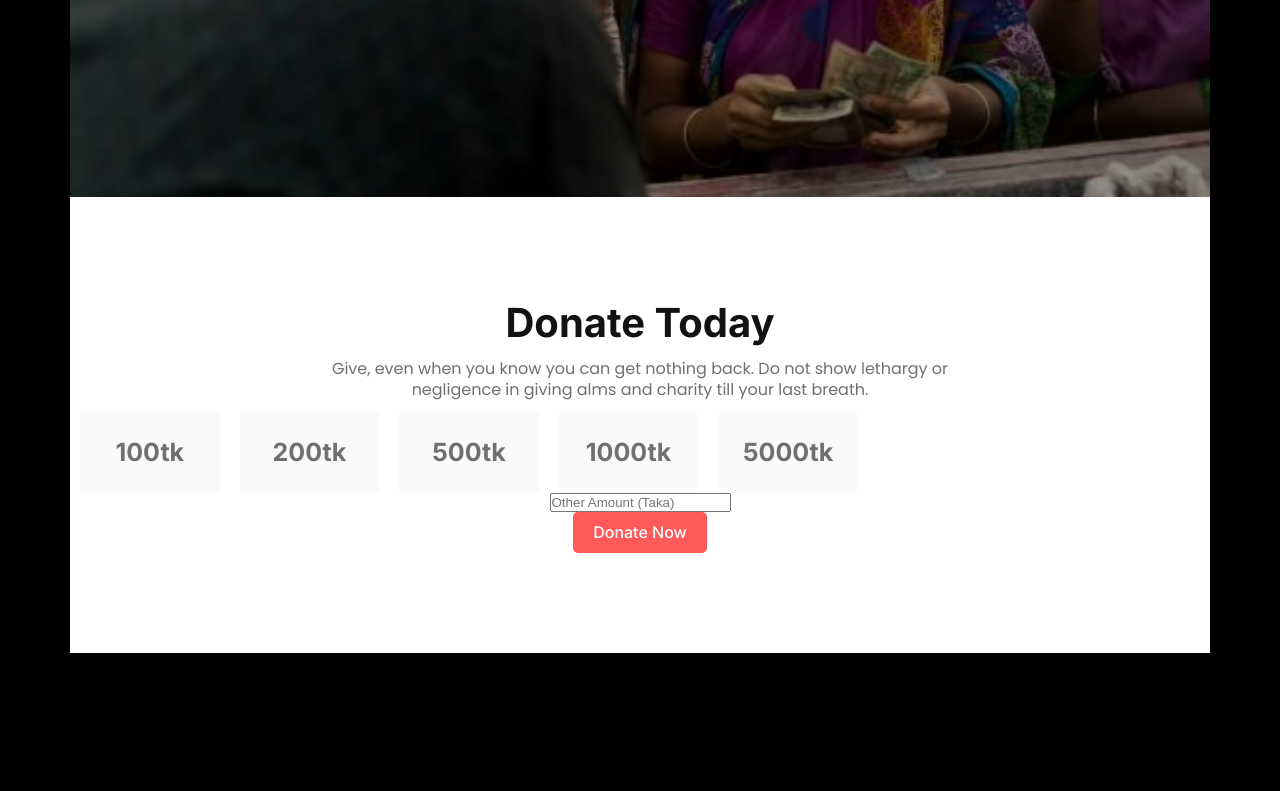
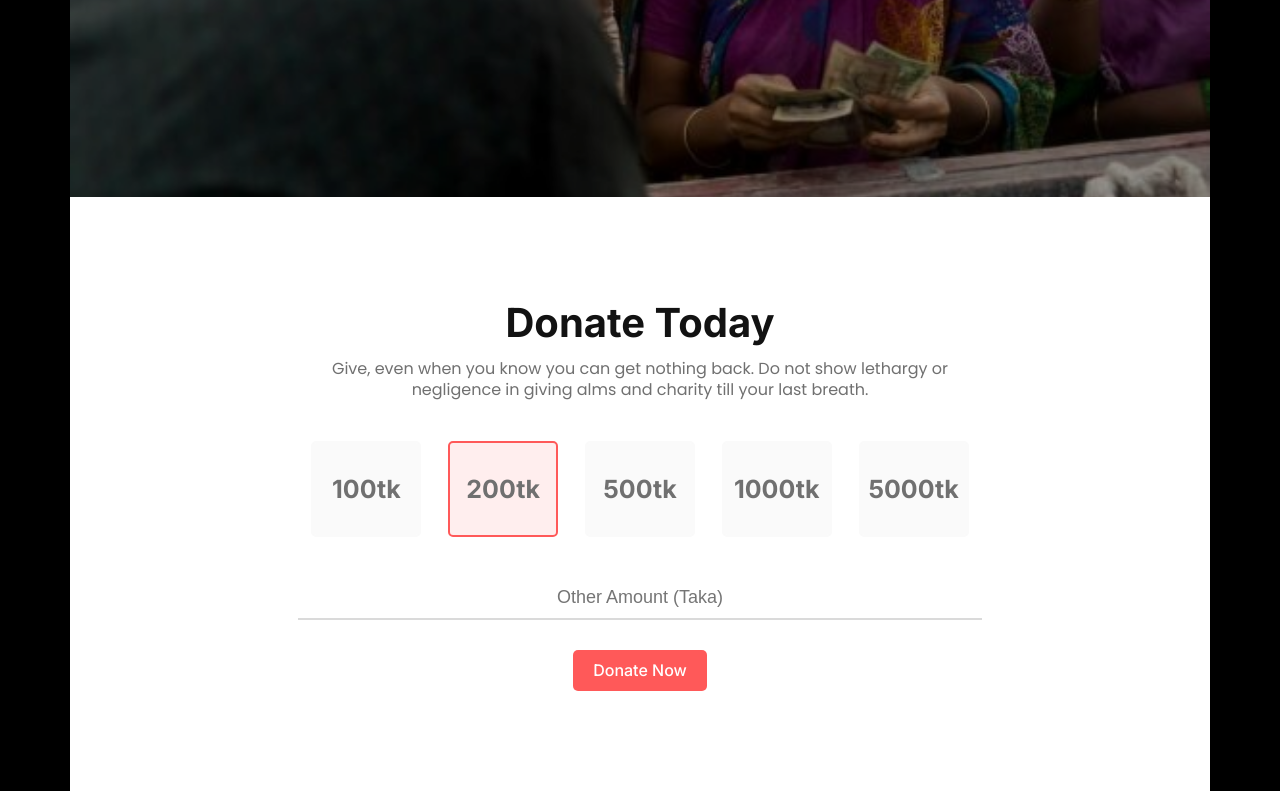
Before and after one commit to TahsinMostafiz/Landing-page-Doanation-website, a plain HTML site: page index.html in a window 1280 px wide. Shown: the part 456-1247 px from the top of the page. Before the commit the page ends 1109 px from the top, so only its background shows below. Drawn offline with Linux system fonts and the light colour scheme.

Commit message:
I have finished Doanttion Section Design perfectly

```diff
--- a/index.html
+++ b/index.html
@@ -36,11 +36,11 @@
                 <h2>Donate Today</h2>
                 <p>Give, even when you know you can get nothing back. Do not show lethargy or negligence in giving alms and charity till your last breath.</p>
                 <div class="donate-amount">
-                    <h4 class="donate-amount-card card">100tk</h4>
-                    <h4 class="donate-amount-card card">200tk</h4>
-                    <h4 class="donate-amount-card card">500tk</h4>
-                    <h4 class="donate-amount-card card">1000tk</h4>
-                    <h4 class="donate-amount-card card">5000tk</h4>
+                    <h4 class="card">100tk</h4>
+                    <h4 class="card active">200tk</h4>
+                    <h4 class="card">500tk</h4>
+                    <h4 class="card">1000tk</h4>
+                    <h4 class="card">5000tk</h4>
                 </div>
                 <form action="#">
                     <input type="text" name="Name" placeholder="Other Amount (Taka)" required>
--- a/resources/css/style.css
+++ b/resources/css/style.css
@@ -18,6 +18,10 @@ body{
     background: rgba(0, 0, 0, 1);
 }
 
+:focus{
+    outline: 0;
+}
+
 
 /* HEADINS & PARAGRAPHS */
 
@@ -33,6 +37,10 @@ h2{
     color: #121212;
     font-weight: 700;
     text-align: center;
+}
+h4{
+    color: #707070;
+    font-size: 2.5rem;
 }
 
 p{
@@ -54,14 +62,18 @@ p{
 }
 
 .card{
-    flex: 2rem;
-    padding: 2.5rem 0;
+    width: 11rem;
+    padding: 3rem 0;
     border-radius: .5rem;
     background: #fafafa;
-    color: #707070;
-    margin: 0 1rem;
-    font-size: 2.5rem;
-    align-items: center;
+    margin: 0 auto;
+    border: 0.2rem solid #fafafa;
+    cursor: pointer;
+}
+
+.card:hover{
+    border-color: #FF5959;
+    background-color: #FFEEEE;
 }
 
 
@@ -119,7 +131,27 @@ p{
 .donate-items .donate-amount{
     display: flex;
     flex-direction: row;
-    width: 70%;
+    width: 60%;
+    margin: 4rem auto;
+}
+
+.donate-items .donate-amount .active{
+    border-color: #FF5959;
+    background-color: #FFEEEE;
+}
+
+.donate-items form input{
+    width: 60%;
+    border-top: none;
+    border-left: none;
+    border-right: none;
+    border-bottom: 0.2rem solid #DADADA;
+    text-align: center;
+    padding: 1rem 0;
+    font-size: 1.8rem;
+    color: #707070;
+    font-weight: 500;
+    margin-bottom: 3rem;
 }
 
 
```
